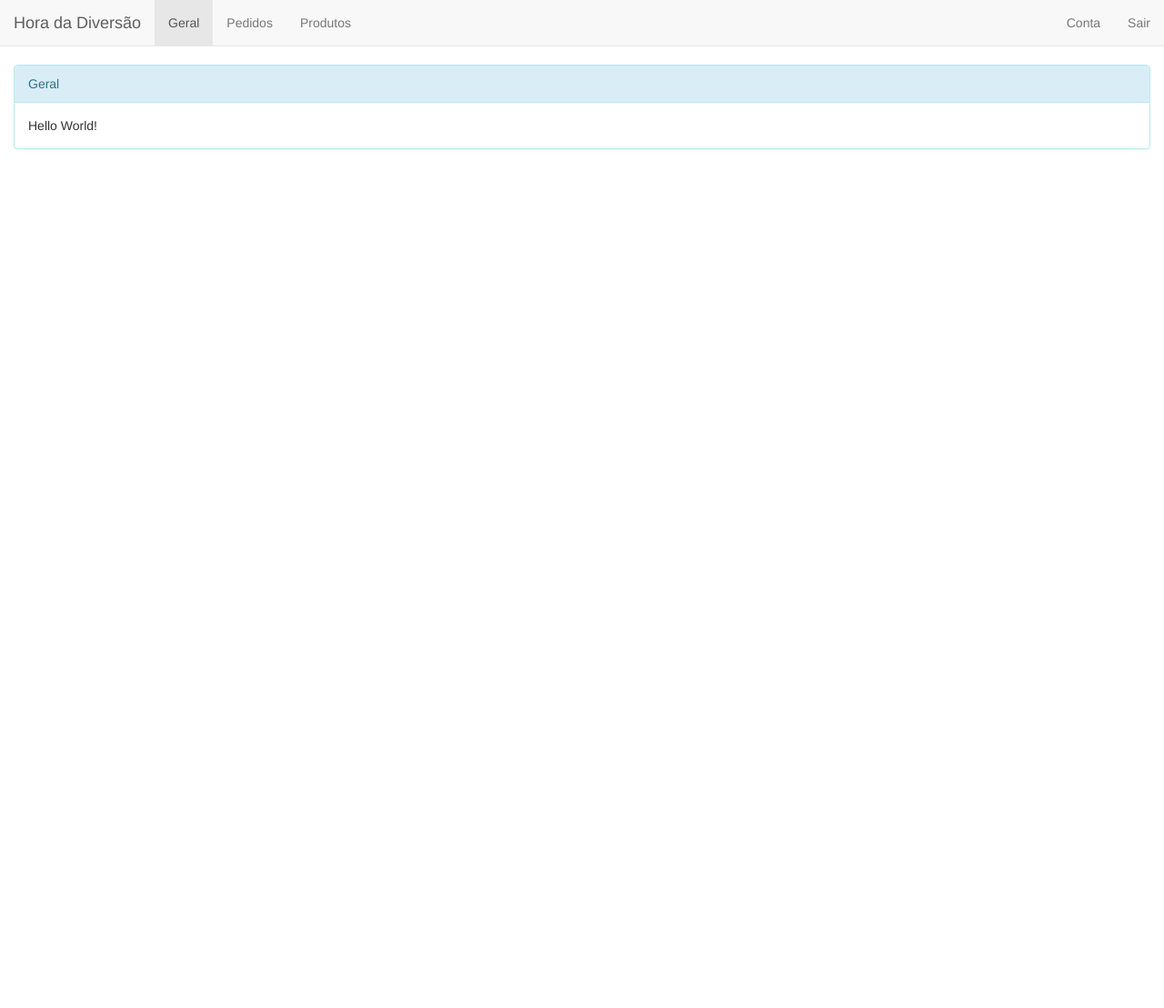
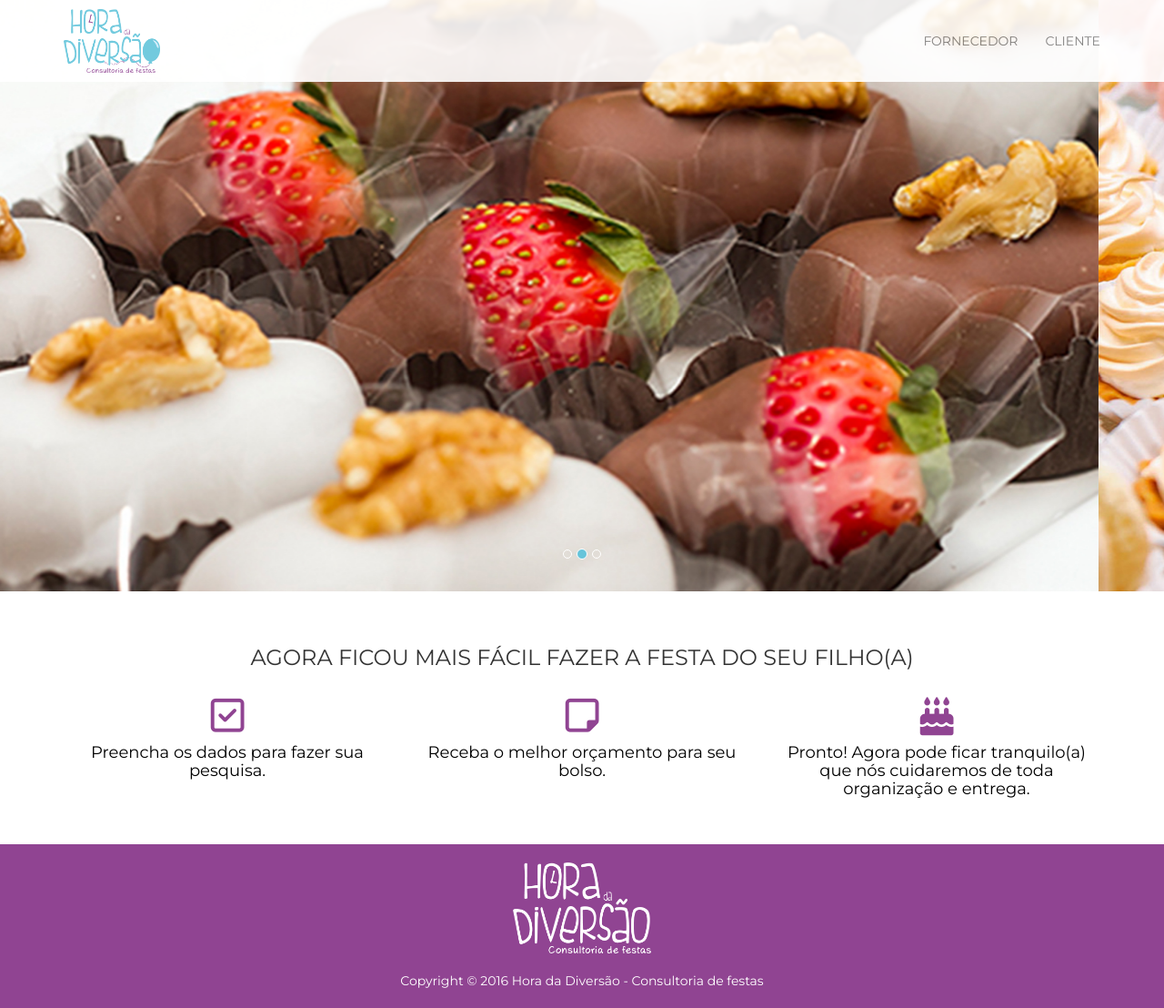
Before and after one commit to ehammo/HoraDaDiversao, a website: page public/index.html in a window 1280 px wide. Shown: the whole page at 91% size. Before the commit the page ends 800 px from the top, so only its background shows below. Drawn offline with nearby package versions, Linux system fonts and the light colour scheme; some packages are replaced by stand-ins of ours.

Commit message:
New index for both supplier and user

```diff
--- /dev/null
+++ b/public/css/style.css
@@ -0,0 +1,124 @@
+body{
+
+    font-family: 'Montserrat', sans-serif;
+}
+
+.navbar-index{
+
+    padding-top: 20px;
+    padding-bottom: 20px;
+    border: none;
+    border-radius: 0;
+    background-color: #fff !important;
+    opacity: 0.9;
+    margin: 0;
+}
+
+.navbar-header img{
+
+    margin-top: -25px;
+    height: 70px;
+}
+
+#navbarCollapse a{
+
+    color: #7d7d7d !important;
+}
+
+#navbarCollapse a:hover{
+
+    color: #66c4da !important;
+}
+
+#img-01{
+
+    background: url(../img/01.jpg) no-repeat center top;
+    background-position: center center;
+    min-height: 650px;
+	width: 100%;
+	-webkit-background-size: 100%;
+	-moz-background-size: 100%;
+	-o-background-size: 100%;
+	background-size: 100%;
+	-webkit-background-size: cover;
+	-moz-background-size: cover;
+	-o-background-size: cover;
+	background-size: cover;
+}
+
+#img-02{
+
+    background: url(../img/02.jpg) no-repeat center top;
+    background-position: center center;
+    min-height: 650px;
+	width: 100%;
+	-webkit-background-size: 100%;
+	-moz-background-size: 100%;
+	-o-background-size: 100%;
+	background-size: 100%;
+	-webkit-background-size: cover;
+	-moz-background-size: cover;
+	-o-background-size: cover;
+	background-size: cover;
+}
+
+#img-03{
+
+    background: url(../img/03.jpg) no-repeat center top;
+    background-position: center center;
+    min-height: 650px;
+	width: 100%;
+	-webkit-background-size: 100%;
+	-moz-background-size: 100%;
+	-o-background-size: 100%;
+	background-size: 100%;
+	-webkit-background-size: cover;
+	-moz-background-size: cover;
+	-o-background-size: cover;
+	background-size: cover;
+}
+
+.carousel-indicators .active {
+  background-color: #66c4da;
+}
+
+#info{
+
+    padding-top: 40px;
+    padding-bottom: 40px;
+}
+
+#info i{
+
+    color: #904492;
+}
+
+#info h4{
+
+    color: #000;
+}
+
+#info h3{
+
+    margin-bottom: 30px;
+}
+
+footer{
+
+    background-color: #904492;
+    padding-top: 20px;
+    padding-bottom: 20px;
+    color: #fff;
+}
+
+footer img{
+
+    height: 100px;
+    margin-bottom: 20px;
+}
+
+/*Formatação do Fornecedor*/
+
+
+
+/*Fim da formatação do Fornecedor*/
--- a/public/index.html
+++ b/public/index.html
@@ -1,73 +1,103 @@
 <!DOCTYPE html>
-<html lang="en">
+<html lang="pt-br">
+<head>
+    <meta charset="UTF-8">
+    <meta name="viewport" content="width=device-width, initial-scale=1.0, maximum-scale=1, user-scalable=no">
+    <title>Hora da Diversão | Consultoria de Festas</title>
+    <link href="libs/bootstrap/dist/css/bootstrap.min.css" rel="stylesheet">
+    <link rel="stylesheet" href="css/style.css">
+    <link href="libs/font-awesome/css/font-awesome.css" rel="stylesheet">
+    <link href="https://fonts.googleapis.com/css?family=Montserrat" rel="stylesheet">
+</head>
+<body>
 
-<head>
-    <meta charset="utf-8">
-    <meta http-equiv="X-UA-Compatible" content="IE=edge">
-    <meta name="viewport" content="width=device-width, initial-scale=1">
-    <meta name="description" content="">
-    <meta name="author" content="">
-
-    <title>Fornecedor</title>
-
-    <script src="libs/angular/angular.js"></script>
-    <script src="libs/angular-route/angular-route.js"></script>
-
-    <!-- Bootstrap Core CSS -->
-    <link href="libs/bootstrap/dist/css/bootstrap.min.css" rel="stylesheet">
-</head>
-
-<body ng-app="HoraDiversao">
-
-    <nav class="navbar navbar-default navbar-static-top" role="navigation" ng-controller="NavController as nav">
-      <div class="container-fluid">
-        <!-- Brand and toggle get grouped for better mobile display -->
+    <nav role="navigation" class="navbar-index navbar navbar-default navbar-fixed-top">
+        <div class="container">
             <div class="navbar-header">
-          <button type="button" class="navbar-toggle collapsed" data-toggle="collapse" data-target="#bs-example-navbar-collapse-1" aria-expanded="false">
+                <button type="button" data-target="#navbarCollapse" data-toggle="collapse" class="navbar-toggle">
                     <span class="sr-only">Toggle navigation</span>
                     <span class="icon-bar"></span>
                     <span class="icon-bar"></span>
                     <span class="icon-bar"></span>
                 </button>
-          <a class="navbar-brand" ng-href="#/" ng-click="nav.changeClassHome()">Hora da Diversão</a>
+                <a href="#" class="navbar-brand"><img src="img/logo_hora.png" alt=""></a>
             </div>
 
-        <!-- Collect the nav links, forms, and other content for toggling -->
-        <div class="collapse navbar-collapse" id="bs-example-navbar-collapse-1" >
-          <ul class="nav navbar-nav">
-            <li class="{{nav.generalClass}}"><a ng-href="#/" ng-click="nav.changeClassHome()">Geral</a></li>
-            <li class="{{nav.ordersClass}}"><a ng-href="#orders"
-                ng-click="nav.changeClassOrder()">Pedidos</a></li>
-            <li class="{{nav.productsClass}}"><a ng-href="#products"
-                ng-click="nav.changeClassProduct()">Produtos</a></li>
+            <div id="navbarCollapse" class="collapse navbar-collapse">
+                <ul class="nav navbar-nav navbar-right text-uppercase">
+                    <!--<li><a href="#">Home</a></li>-->
+                    <li><a href="indexSupplier.html">Fornecedor</a></li>
+                    <li><a href="#">Cliente</a></li>
                 </ul>
-          <ul class="nav navbar-nav navbar-right">
-            <li class="{{nav.accountClass}}"><a>Conta</a></li>
-            <li class="{{nav.accountClass}}"><a>Sair</a></li>
-          </ul>
-        </div><!-- /.navbar-collapse -->
-      </div><!-- /.container-fluid -->
+            </div>
+        </div>
     </nav>
 
-    <!-- Page Content -->
-    <div class="container-fluid">
-        <div ng-view></div>
+    <section id="sliderhome">
+        <div id="meuSlider" class="carousel slide" data-ride="carousel">
+            <ol class="carousel-indicators">
+                <li data-target="#meuSlider" data-slide-to="0" class="active"></li>
+                <li data-target="#meuSlider" data-slide-to="1" class=""></li>
+                <li data-target="#meuSlider" data-slide-to="2" class=""></li>
+            </ol>
+            <div class="carousel-inner">
+                <div class="item active" id="img-01"></div>
+                <div class="item" id="img-02"></div>
+                <div class="item" id="img-03"></div>
             </div>
-    <!-- /.container-fluid -->
+        </div>
+    </section>
 
-    <!-- jQuery -->
-    <script src="libs/jquery/dist/jquery.min.js"></script>
+    <section id="info">
+        <div class="container">
 
-    <!-- Bootstrap Core JavaScript -->
-    <script src="libs/bootstrap/dist/js/bootstrap.min.js"></script>
+           <div class="row text-center text-uppercase">
+              <div class="col-md-8 col-md-offset-2">
+                  <h3>Agora ficou mais fácil fazer a festa do seu filho(a)</h3>
+              </div>
+           </div>
 
-    <script src="js/app.js"></script>
-    <script src="js/controllers/homeController.js"></script>
-    <script src="js/controllers/navController.js"></script>
-    <script src="js/controllers/orderListController.js"></script>
-    <script src="js/controllers/productListController.js"></script>
-    <script src="js/controllers/productController.js"></script>
+            <div class="row">
+                <div class="info-1 col-md-4 text-center">
+                    <i class="fa fa-check-square-o fa-3x" aria-hidden="true"></i>
+                    <h4>Preencha os dados para fazer sua pesquisa.</h4>
+                </div>
+                <div class="info-2 col-md-4 text-center">
+                    <i class="fa fa-sticky-note-o fa-3x" aria-hidden="true"></i>
+                    <h4>Receba o melhor orçamento para seu bolso.</h4>
+                </div>
+                <div class="info-3 col-md-4 text-center">
+                    <i class="fa fa-birthday-cake fa-3x" aria-hidden="true"></i>
+                    <h4>Pronto! Agora pode ficar tranquilo(a) que nós cuidaremos de toda organização e entrega.</h4>
+                </div>
+            </div>
+        </div>
+    </section>
+
+    <section id="contato">
+
+    </section>
+
+    <footer>
+        <div class="container">
+            <div class="row">
+                <div class="col-md-12 img-reponsive text-center">
+                    <a href="#">
+                        <img src="img/logo_hora_branca.png" alt="">
+                    </a>
+                </div>
+            </div>
+            <div class="row">
+                <div class="col-md-12 text-center">
+                    <span class="copyright">Copyright &copy; 2016 Hora da Diversão - Consultoria de festas</span>
+                </div>
+            </div>
+        </div>
+    </footer>
+
+    <script src="libs/jquery/dist/js/jquery.min.js"></script>
+    <script src="libs/bootstrap/dist/js/bootstrap.js"></script>
+
 
 </body>
-
 </html>
```
Also changed, not shown: public/indexSupplier.html (added, +73 -0 lines). Lines whose indentation alone changed are shown as unchanged.
